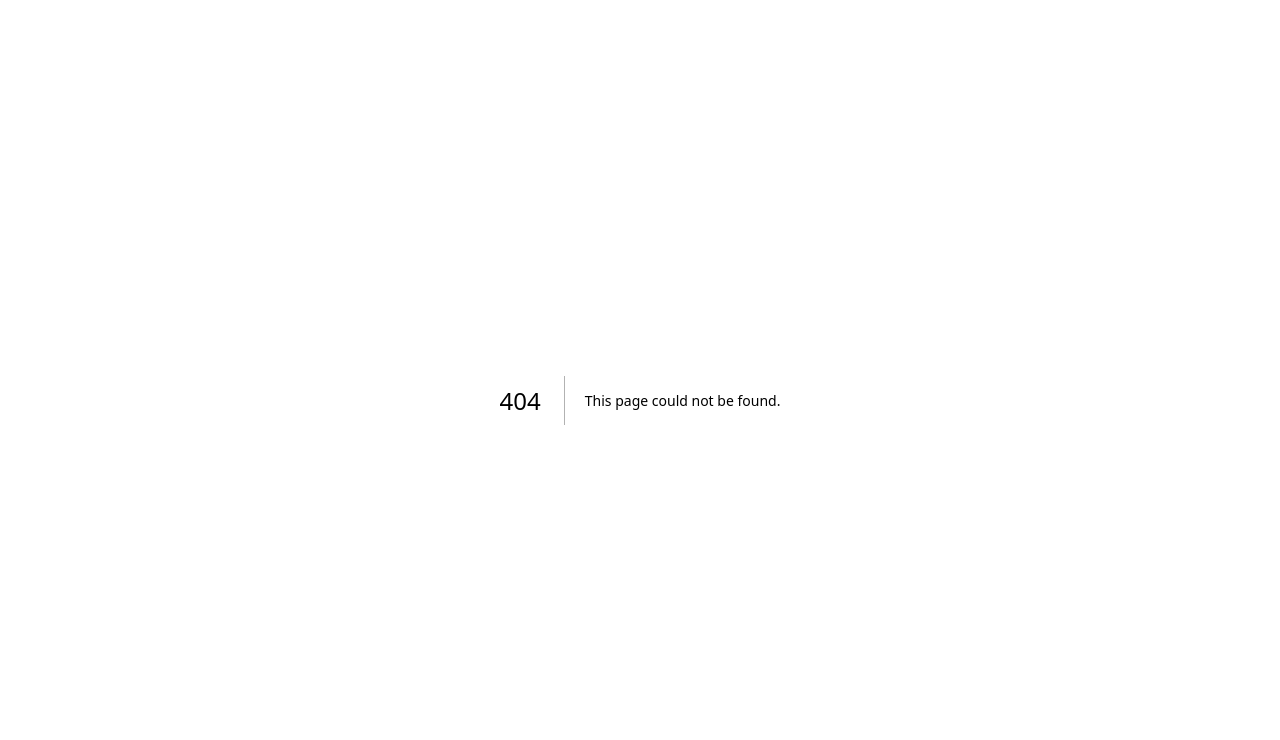
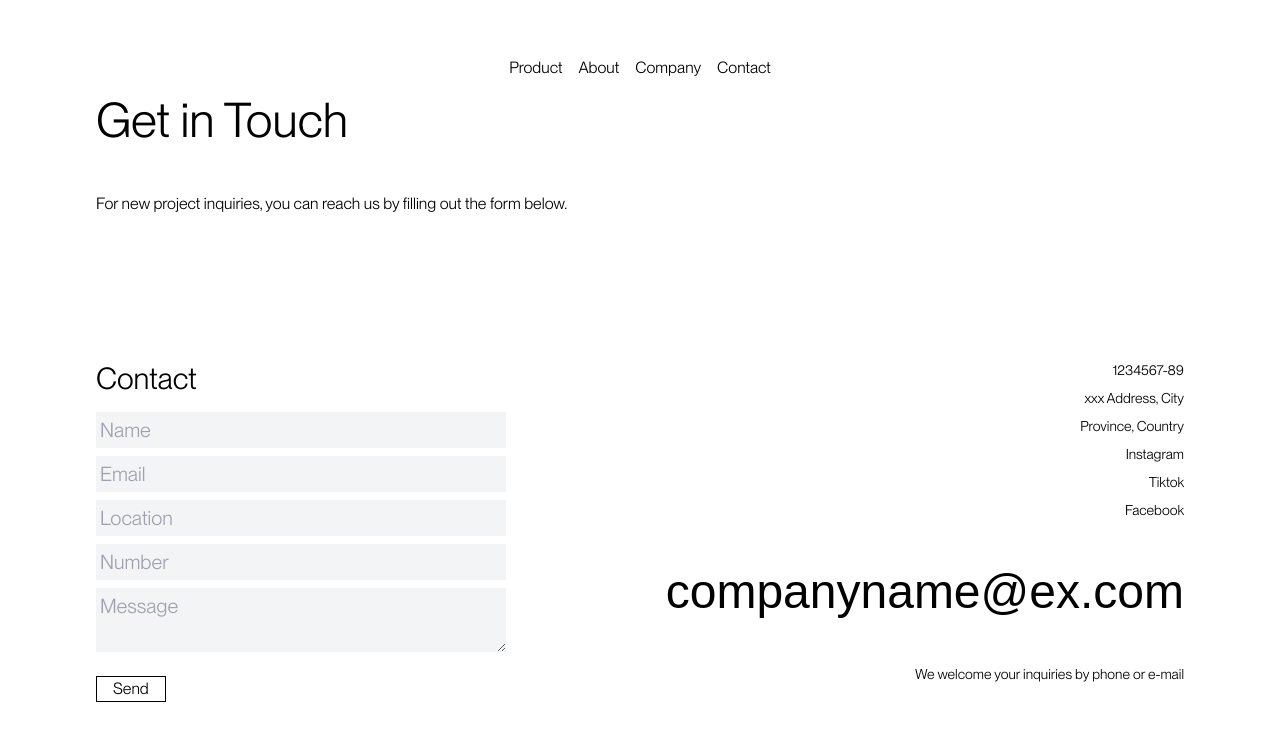
Before and after one commit to hadeya3ik/smile-Club-Frontend, a Next.js app: page /Contact in a window 1280 px wide. Before the commit this address had no page. Shown: the top 740 px of the page. Built offline with nearby package versions, Linux system fonts and the light colour scheme; a web font is replaced by a local one.

Commit message:
contact page

```diff
--- /dev/null
+++ b/app/Contact/page.tsx
@@ -0,0 +1,87 @@
+import React from 'react'
+import Navigation from '@/components/Navigation'
+import Link from 'next/link'
+
+
+function page() {
+  return (
+    <main className=''>
+    <Navigation/>
+    <div className='md:p-12 sm:p-8 p-4 font-ppNeueMontreal'>
+        <h1 className='md:p-12 sm:p-8 p-4 md:text-5xl sm:text-4xl text-3xl'>
+            Get in Touch
+        </h1>
+        <p className='md:px-12 sm:px-8 px-4'>
+            For new project inquiries, you can reach us by filling out the form below.
+        </p>
+    </div>
+    <div className='flex justify-between gap-40 md:p-24 sm:p-16 p-8'>
+    <Form/>
+    <div className='flex gap-12 flex-col'>
+        <div className='flex flex-col items-end gap-2 justify-end  sm:text-md text-sm font-ppNeueMontreal'>
+            <p>1234567-89</p>
+            <p>xxx Address, City</p>
+            <p>Province, Country</p>
+            <Link href='/' className='cursor-pointer'>Instagram</Link>
+            <Link href='/' className='cursor-pointer'>Tiktok</Link>
+            <Link href='/' className='cursor-pointer'>Facebook</Link>
+        </div>
+        <h1 className='md:text-5xl sm:text-4xl text-3xl mix-blend-difference self-end'>
+            companyname@ex.com
+        </h1>
+        <div className='flex flex-col items-end gap-2 justify-end  sm:text-md text-sm font-ppNeueMontreal'>
+            <p>We welcome your inquiries by phone or e-mail</p>
+        </div>
+    </div>
+    </div>
+    </main>
+  )
+}
+
+
+function Form() {
+    return (
+        <div className="contact-form-container font-ppNeueMontreal  flex-1">
+      <h2 className="text-3xl mb-4 ">Contact</h2>
+      <form className="flex flex-col gap-2 ">
+        <input
+          type="text"
+          name="name"
+          placeholder="Name"
+          className="text-xl w-full p-1 bg-gray-100 focus:outline-none"
+        />
+        <input
+          type="email"
+          name="email"
+          placeholder="Email"
+          className="text-xl w-full p-1 bg-gray-100 focus:outline-none"
+        />
+        <input
+          type="text"
+          name="location"
+          placeholder="Location"
+          className="text-xl w-full p-1 bg-gray-100 focus:outline-none"
+        />
+        <input
+          type="tel"
+          name="number"
+          placeholder="Number"
+          className="text-xl w-full p-1 bg-gray-100 focus:outline-none"
+        />
+        <textarea
+          name="message"
+          placeholder="Message"
+          className="text-xl w-full p-1 bg-gray-100 focus:outline-none"
+        />
+        <button
+          type="submit"
+          className="mt-4 w-fit px-4 border border-black hover:bg-black hover:text-white transition-all focus:outline-none"
+        >
+          Send
+        </button>
+      </form>
+    </div>
+    )
+}
+
+export default page
--- a/components/Magnetic.tsx
+++ /dev/null
@@ -1,72 +0,0 @@
-'use client'
-
-import { useState, useEffect, useRef, ReactNode } from 'react'
-import { motion, useMotionValue, useSpring } from 'framer-motion'
-
-const SPRING_CONFIG = { damping: 30, stiffness: 50, mass: 0.2 }
-const MAX_DISTANCE = 1.6
-const MAX_SCALE = 1.1
-
-interface MagneticWrapperProps {
-  children: ReactNode;
-}
-
-const MagneticWrapper: React.FC<MagneticWrapperProps> = ({ children }) => {
-  const [isHovered, setIsHovered] = useState(false)
-  const x = useMotionValue(0)
-  const y = useMotionValue(0)
-  const scale = useMotionValue(1)
-  const ref = useRef<HTMLDivElement>(null)
-  const springX = useSpring(x, SPRING_CONFIG)
-  const springY = useSpring(y, SPRING_CONFIG)
-  const springScale = useSpring(scale, { damping: 20, stiffness: 300 })
-
-  useEffect(() => {
-    const calculateDistance = (e: MouseEvent) => {
-      if (ref.current) {
-        const rect = ref.current.getBoundingClientRect()
-        const centerX = rect.left + rect.width / 2
-        const centerY = rect.top + rect.height / 2
-        const distanceX = (e.clientX - centerX) * MAX_DISTANCE
-        const distanceY = (e.clientY - centerY) * MAX_DISTANCE
-
-        if (isHovered) {
-          x.set(distanceX)
-          y.set(distanceY)
-          scale.set(MAX_SCALE)
-        } else {
-          x.set(0)
-          y.set(0)
-          scale.set(1)
-        }
-      }
-    }
-
-    const handleMouseMove = (e: MouseEvent) => {
-      requestAnimationFrame(() => calculateDistance(e))
-    }
-
-    document.addEventListener('mousemove', handleMouseMove)
-    return () => {
-      document.removeEventListener('mousemove', handleMouseMove)
-    }
-  }, [isHovered, x, y, scale])
-
-  return (
-    <motion.div
-      ref={ref}
-      onMouseEnter={() => setIsHovered(true)}
-      onMouseLeave={() => setIsHovered(false)}
-      style={{
-        position: 'relative',
-        x: springX,
-        y: springY,
-        scale: springScale,
-      }}
-    >
-      {children}
-    </motion.div>
-  )
-}
-
-export default MagneticWrapper
--- a/components/Services.tsx
+++ b/components/Services.tsx
@@ -33,7 +33,7 @@ const projects: Project[] = [
     color: '#EFE8D3',
   },
   {
-    title: 'Silencio',
+    title: 'Bathrooms',
     src: pic4,
     color: '#706D63',
   },
@@ -61,7 +61,7 @@ export default function Services() {
         </div>
         <motion.div
         initial={{  }}
-        className="sticky top-0 h-[500px] w-[335px] overflow-hidden self-end ">
+        className="sticky top-12 h-[500px] w-[335px] overflow-hidden self-end">
             <div
                 style={{ top: modal.index * -100 + '%' }}
                 className="absolute transition-[top] duration-500">
@@ -70,6 +70,7 @@ export default function Services() {
                     key={`modal_${index}`}
                     src={project.src}
                     height={500}
+                    className='z-50'
                     alt={`${project.title} Image`}
                 />
                     ))}
@@ -96,7 +97,7 @@ export default function Services() {
         {projects.map((project, index) => (
           <div
             key={index}
-            className="w-full flex justify-between items-center p-4 border-t border-black cursor-pointer transition-all hover:opacity-50"
+            className="w-full flex justify-between items-center p-4 border-t z-0 mix-blend-difference border-black cursor-pointer transition-all hover:opacity-50"
             onMouseEnter={() => setModal({ active: true, index })}
             onMouseLeave={() => setModal({ active: false, index })}
           >
```
